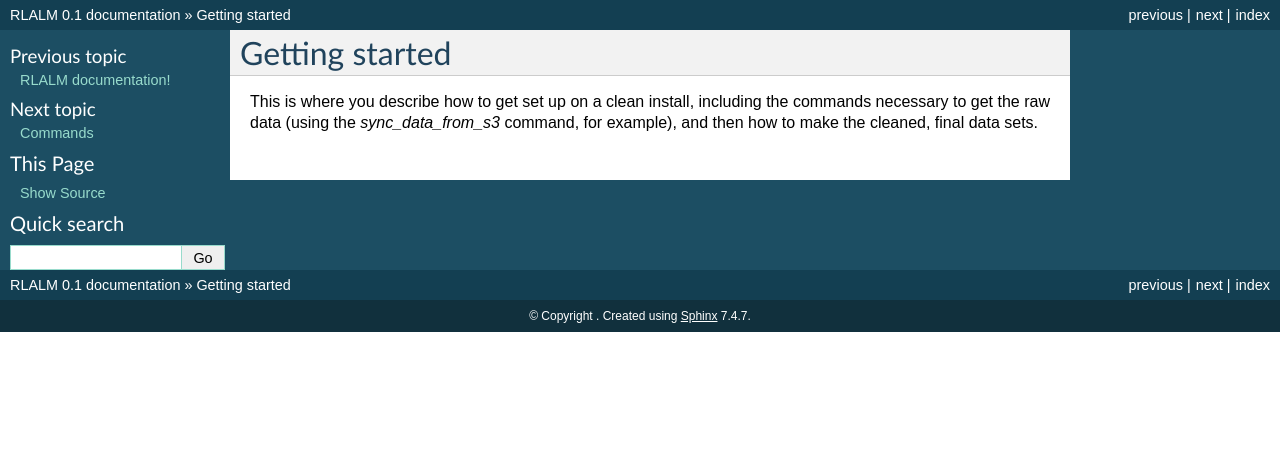
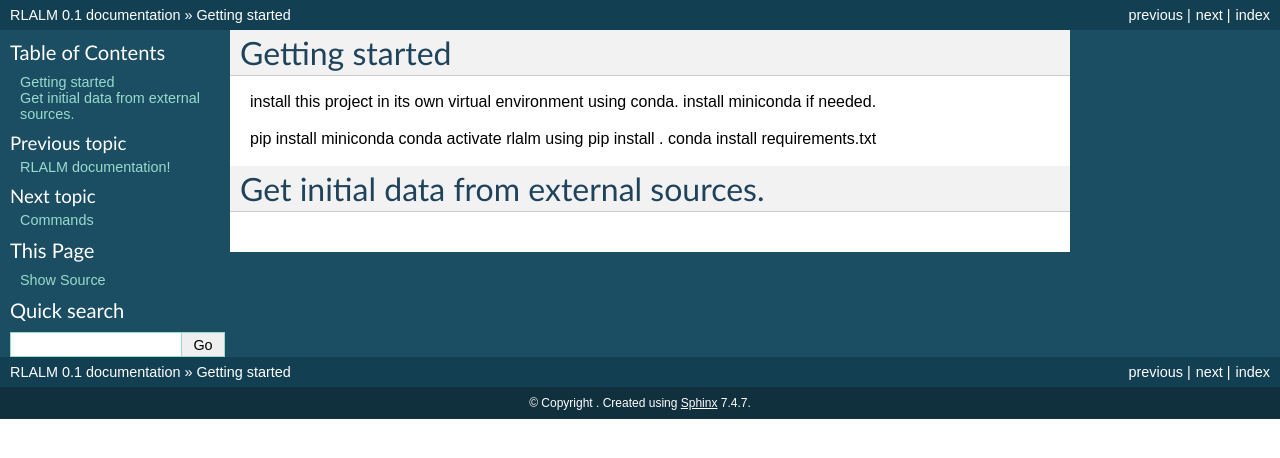
Before and after one commit to Merijn68/rl-alm, a Sphinx documentation site: the page built from docs/getting-started.rst, in a window 1280 px wide. Shown: the top 458 px of the page. Built offline with Sphinx 7.4.7, drawn with Linux system fonts in a browser that asks for light colours.

Commit message:
getting started

```diff
--- a/docs/getting-started.rst
+++ b/docs/getting-started.rst
@@ -1,6 +1,13 @@
 Getting started
 ===============
 
-This is where you describe how to get set up on a clean install, including the
-commands necessary to get the raw data (using the `sync_data_from_s3` command,
-for example), and then how to make the cleaned, final data sets.
+install this project in its own virtual environment using conda.
+install miniconda if needed.
+
+pip install miniconda
+conda activate rlalm
+using pip install .
+conda install requirements.txt
+
+Get initial data from external sources.
+=======================================
```
